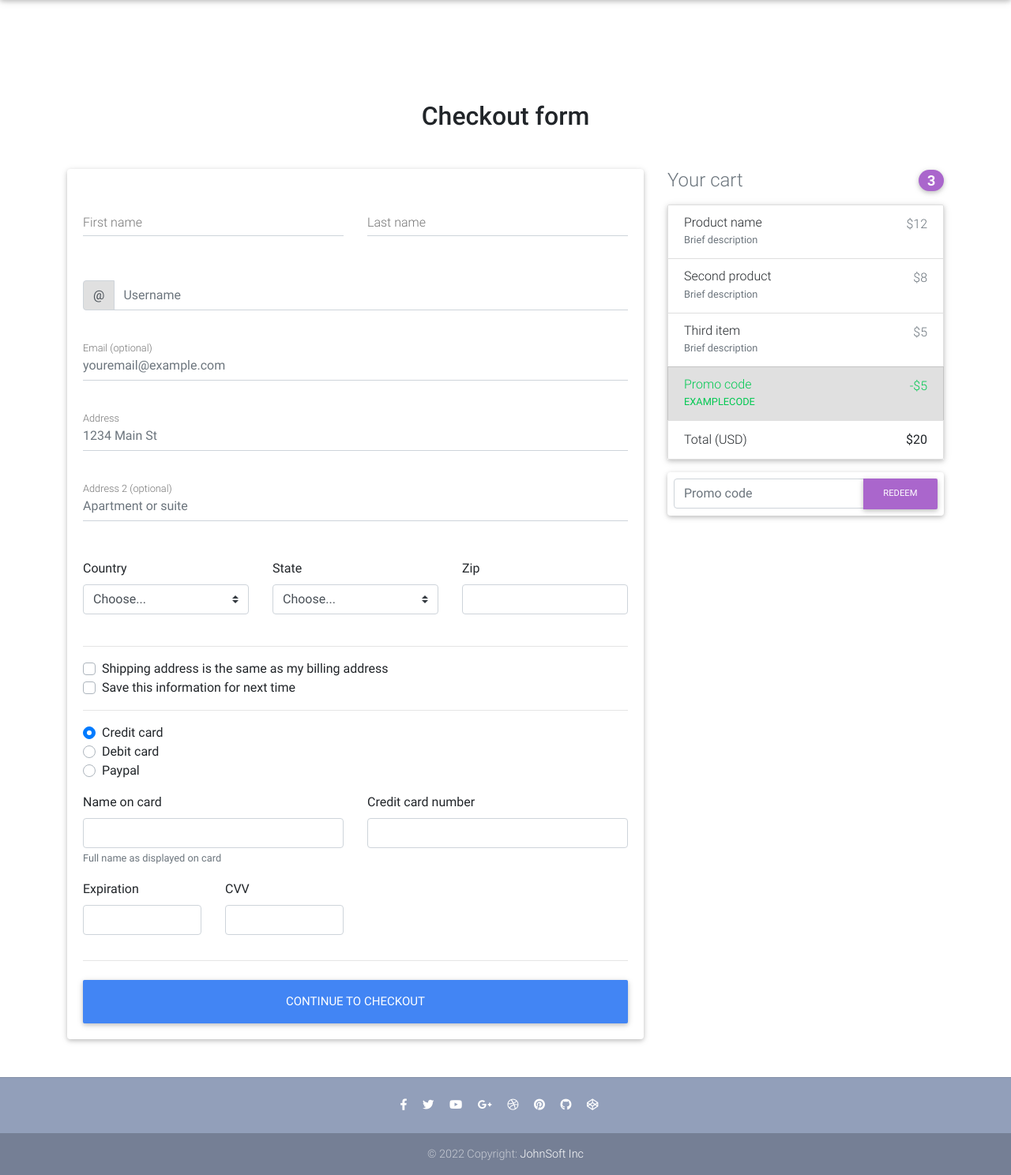
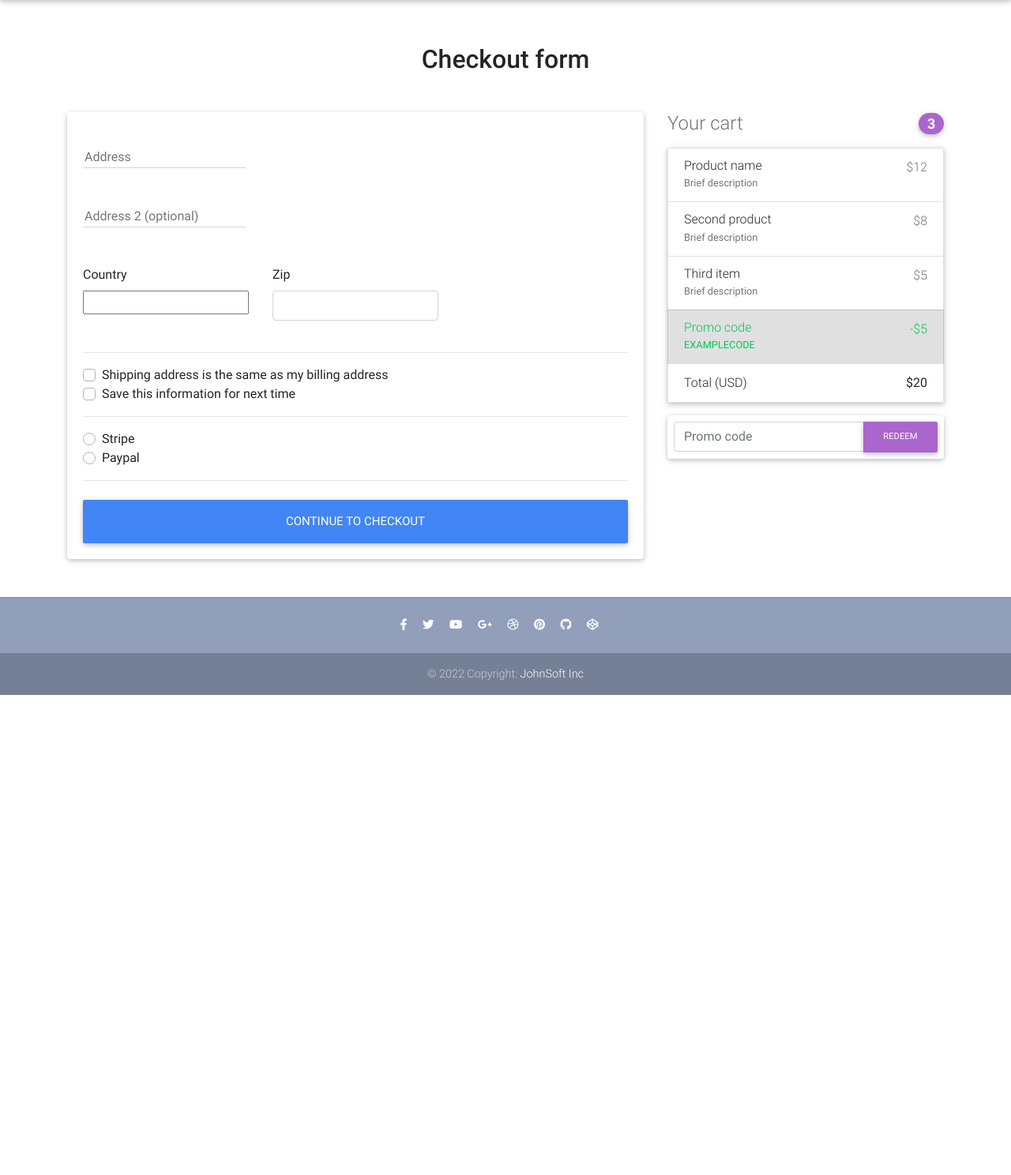
Before and after one commit to Jonnybuoy/EMarket, a Django app: page /checkout/ in a window 1280 px wide. Shown: the part 64-1552 px from the top of the page at 79% size. After the commit the page ends 944 px from the top, so only its background shows below. Run offline with Django 4.2, Linux system fonts and the light colour scheme; some libraries are stand-ins or nearby versions.

Commit message:
Create the checkout form UI

```diff
--- /dev/null
+++ b/core/forms.py
@@ -0,0 +1,27 @@
+from django import forms
+from django_countries.fields import CountryField
+from django_countries.widgets import CountrySelectWidget
+
+PAYMENT_CHOICES = (
+    ('S', 'Stripe'),
+    ('P', 'Paypal')
+)
+
+
+class CheckOutForm(forms.Form):
+    street_address = forms.CharField(widget=forms.TextInput(
+        attrs={'placeholder': 'Address'}
+    ))
+    apartment_address = forms.CharField(required=False, widget=forms.TextInput(
+        attrs={'placeholder': 'Address 2 (optional)'}
+    ))
+    country = CountryField(blank_label='(select country)').formfield(
+        widget=CountrySelectWidget(attrs={
+        'class': 'custom-select d-block w-100'}))
+    zip = forms.CharField(widget=forms.TextInput(
+        attrs={'class': 'form-control'}
+    ))
+    same_billing_address = forms.BooleanField(required=False)
+    save_info = forms.BooleanField(required=False)
+    payment_option = forms.ChoiceField(
+        widget=forms.RadioSelect(), choices=PAYMENT_CHOICES)
--- a/core/urls.py
+++ b/core/urls.py
@@ -3,7 +3,7 @@ from .views import (
     HomeView,
     ProductDetailView,
     OrderSummaryView,
-    checkout,
+    CheckoutView,
     add_to_cart,
     remove_from_cart,
     remove_single_item_from_cart)
@@ -13,7 +13,7 @@ app_name = 'core'
 urlpatterns = [
     path('', HomeView.as_view(), name='homepage'),
     path('product/<slug>/', ProductDetailView.as_view(), name='product'),
-    path('checkout/', checkout, name='checkout'),
+    path('checkout/', CheckoutView.as_view(), name='checkout'),
     path('order-summary/', OrderSummaryView.as_view(), name='order-summary'),
     path('add-to-cart/<slug>', add_to_cart, name='add-to-cart'),
     path('remove-from-cart/<slug>', remove_from_cart, name='remove-from-cart'),
--- a/core/views.py
+++ b/core/views.py
@@ -6,6 +6,8 @@ from django.shortcuts import render, get_object_or_404
 from django.views.generic import ListView, DetailView, View
 from django.shortcuts import redirect
 from django.utils import timezone
+
+from .forms import CheckOutForm
 from .models import Item, Order, OrderItem
 
 
@@ -33,8 +35,19 @@ class OrderSummaryView(LoginRequiredMixin, View):
             return redirect("/")
 
 
-def checkout(request):
-    return render(request, "checkout-page.html")
+class CheckoutView(View):
+    def get(self, *args, **kwargs):
+        form = CheckOutForm()
+        context = {
+            'form': form
+        }
+        return render(self.request, "checkout-page.html", context)
+
+    def post(self, *args, **kwargs):
+        form = CheckOutForm(self.request.POST or None)
+        if form.is_valid():
+            print('Form is valid')
+            return redirect('core:checkout')
 
 
 @login_required
@@ -81,7 +94,7 @@ def remove_from_cart(request, slug):
             )[0]
             order.items.remove(order_item)
             messages.info(request, "This item was removed your cart.")
-            return redirect("core:product", slug=slug)
+            return redirect("core:order-summary")
         else:
             messages.info(request, "This item was not in your cart.")
             return redirect("core:product", slug=slug)
@@ -102,8 +115,11 @@ def remove_single_item_from_cart(request, slug):
                 user=request.user,
                 ordered=False
             )[0]
-            order_item.quantity -= 1
-            order_item.save()
+            if order_item.quantity > 1:
+                order_item.quantity -= 1
+                order_item.save()
+            else:
+                order.items.remove(order_item)
             messages.info(request, "This item quantity was updated.")
             return redirect("core:order-summary")
         else:
--- a/requirements.txt
+++ b/requirements.txt
@@ -7,6 +7,7 @@ cryptography==38.0.1
 defusedxml==0.7.1
 Django==4.0.6
 django-allauth==0.51.0
+django-countries==7.4.2
 django-crispy-forms==1.14.0
 idna==3.3
 oauthlib==3.2.1
@@ -16,4 +17,5 @@ python3-openid==3.2.0
 requests==2.28.1
 requests-oauthlib==1.3.1
 sqlparse==0.4.2
+typing-extensions==4.4.0
 urllib3==1.26.12
--- a/templates/checkout-page.html
+++ b/templates/checkout-page.html
@@ -1,8 +1,9 @@
 {% extends 'base.html' %}
+{% load crispy_forms_tags %}
 
 {% block content %}
   <!--Main layout-->
-  <main class="mt-5 pt-4">
+  <main>
     <div class="container wow fadeIn">
 
       <!-- Heading -->
@@ -18,62 +19,21 @@
           <div class="card">
 
             <!--Card content-->
-            <form class="card-body">
-
-              <!--Grid row-->
-              <div class="row">
-
-                <!--Grid column-->
-                <div class="col-md-6 mb-2">
-
-                  <!--firstName-->
-                  <div class="md-form ">
-                    <input type="text" id="firstName" class="form-control">
-                    <label for="firstName" class="">First name</label>
-                  </div>
-
-                </div>
-                <!--Grid column-->
-
-                <!--Grid column-->
-                <div class="col-md-6 mb-2">
-
-                  <!--lastName-->
-                  <div class="md-form">
-                    <input type="text" id="lastName" class="form-control">
-                    <label for="lastName" class="">Last name</label>
-                  </div>
-
-                </div>
-                <!--Grid column-->
-
-              </div>
-              <!--Grid row-->
-
-              <!--Username-->
-              <div class="md-form input-group pl-0 mb-5">
-                <div class="input-group-prepend">
-                  <span class="input-group-text" id="basic-addon1">@</span>
-                </div>
-                <input type="text" class="form-control py-0" placeholder="Username" aria-describedby="basic-addon1">
-              </div>
-
-              <!--email-->
-              <div class="md-form mb-5">
-                <input type="text" id="email" class="form-control" placeholder="youremail@example.com">
-                <label for="email" class="">Email (optional)</label>
-              </div>
+            <form method="POST" class="card-body">
+            {% csrf_token %}
 
               <!--address-->
               <div class="md-form mb-5">
-                <input type="text" id="address" class="form-control" placeholder="1234 Main St">
-                <label for="address" class="">Address</label>
+                {% comment %} <input type="text" id="address" class="form-control" placeholder="1234 Main St"> {% endcomment %}
+                {{ form.street_address }}
+                <label for="address" class=""></label>
               </div>
 
               <!--address-2-->
               <div class="md-form mb-5">
-                <input type="text" id="address-2" class="form-control" placeholder="Apartment or suite">
-                <label for="address-2" class="">Address 2 (optional)</label>
+                {% comment %} <input type="text" id="address-2" class="form-control" placeholder="Apartment or suite"> {% endcomment %}
+                {{ form.apartment_address }}
+                <label for="address-2" class=""></label>
               </div>
 
               <!--Grid row-->
@@ -83,10 +43,11 @@
                 <div class="col-lg-4 col-md-12 mb-4">
 
                   <label for="country">Country</label>
-                  <select class="custom-select d-block w-100" id="country" required>
+                  {% comment %} <select class="custom-select d-block w-100" id="country" required>
                     <option value="">Choose...</option>
                     <option>United States</option>
-                  </select>
+                  </select> {% endcomment %}
+                  {{ form.country }}
                   <div class="invalid-feedback">
                     Please select a valid country.
                   </div>
@@ -94,7 +55,7 @@
                 </div>
                 <!--Grid column-->
 
-                <!--Grid column-->
+                {% comment %} <!--Grid column-->
                 <div class="col-lg-4 col-md-6 mb-4">
 
                   <label for="state">State</label>
@@ -107,13 +68,14 @@
                   </div>
 
                 </div>
-                <!--Grid column-->
+                <!--Grid column--> {% endcomment %}
 
                 <!--Grid column-->
                 <div class="col-lg-4 col-md-6 mb-4">
 
                   <label for="zip">Zip</label>
-                  <input type="text" class="form-control" id="zip" placeholder="" required>
+                  {% comment %} <input type="text" class="form-control" id="zip" placeholder="" required> {% endcomment %}
+                  {{ form.zip }}
                   <div class="invalid-feedback">
                     Zip code required.
                   </div>
@@ -127,62 +89,27 @@
               <hr>
 
               <div class="custom-control custom-checkbox">
-                <input type="checkbox" class="custom-control-input" id="same-address">
+              <input {% if form.same_billing_address.value %}checked{% endif %} type="checkbox" class="custom-control-input" id="same-address" name="same_billing_address">
                 <label class="custom-control-label" for="same-address">Shipping address is the same as my billing address</label>
               </div>
               <div class="custom-control custom-checkbox">
-                <input type="checkbox" class="custom-control-input" id="save-info">
+                <input {% if form.save_info.value %}checked{% endif %} type="checkbox" class="custom-control-input" id="save-info", name="save_info">
                 <label class="custom-control-label" for="save-info">Save this information for next time</label>
               </div>
 
               <hr>
 
               <div class="d-block my-3">
+                {% for value, name in form.fields.payment_option.choices %}
                 <div class="custom-control custom-radio">
-                  <input id="credit" name="paymentMethod" type="radio" class="custom-control-input" checked required>
-                  <label class="custom-control-label" for="credit">Credit card</label>
+                  <input id="{{ name }}" name="payment_option" value="{{ value }}" type="radio" class="custom-control-input" required>
+                  <label class="custom-control-label" for="{{ name }}">{{ name }}</label>
                 </div>
-                <div class="custom-control custom-radio">
-                  <input id="debit" name="paymentMethod" type="radio" class="custom-control-input" required>
-                  <label class="custom-control-label" for="debit">Debit card</label>
-                </div>
-                <div class="custom-control custom-radio">
+                {% endfor %}
+                {% comment %} <div class="custom-control custom-radio">
                   <input id="paypal" name="paymentMethod" type="radio" class="custom-control-input" required>
                   <label class="custom-control-label" for="paypal">Paypal</label>
-                </div>
-              </div>
-              <div class="row">
-                <div class="col-md-6 mb-3">
-                  <label for="cc-name">Name on card</label>
-                  <input type="text" class="form-control" id="cc-name" placeholder="" required>
-                  <small class="text-muted">Full name as displayed on card</small>
-                  <div class="invalid-feedback">
-                    Name on card is required
-                  </div>
-                </div>
-                <div class="col-md-6 mb-3">
-                  <label for="cc-number">Credit card number</label>
-                  <input type="text" class="form-control" id="cc-number" placeholder="" required>
-                  <div class="invalid-feedback">
-                    Credit card number is required
-                  </div>
-                </div>
-              </div>
-              <div class="row">
-                <div class="col-md-3 mb-3">
-                  <label for="cc-expiration">Expiration</label>
-                  <input type="text" class="form-control" id="cc-expiration" placeholder="" required>
-                  <div class="invalid-feedback">
-                    Expiration date required
-                  </div>
-                </div>
-                <div class="col-md-3 mb-3">
-                  <label for="cc-expiration">CVV</label>
-                  <input type="text" class="form-control" id="cc-cvv" placeholder="" required>
-                  <div class="invalid-feedback">
-                    Security code required
-                  </div>
-                </div>
+                </div> {% endcomment %}
               </div>
               <hr class="mb-4">
               <button class="btn btn-primary btn-lg btn-block" type="submit">Continue to checkout</button>
--- a/templates/order-summary.html
+++ b/templates/order-summary.html
@@ -172,10 +172,13 @@
             <td>
             {% if order_item.item.discount_price %}
                 ${{ order_item.get_total_item_discount_price }}
-                <span class="badge badge-success">Saving ${{ order_item.get_amount_saved }}<span>
+                <span class="badge badge-success">Saving ${{ order_item.get_amount_saved }}</span>
             {% else %}
                 ${{ order_item.get_total_item_price }}
             {% endif %}
+            <a style='color: red;' href='{% url 'core:remove-from-cart' order_item.item.slug %}'>
+              <i class="fas fa-trash-alt float-right"></i>
+            </a>
             </td>
 
         </tr>
```
Also changed, not shown: db.sqlite3.
